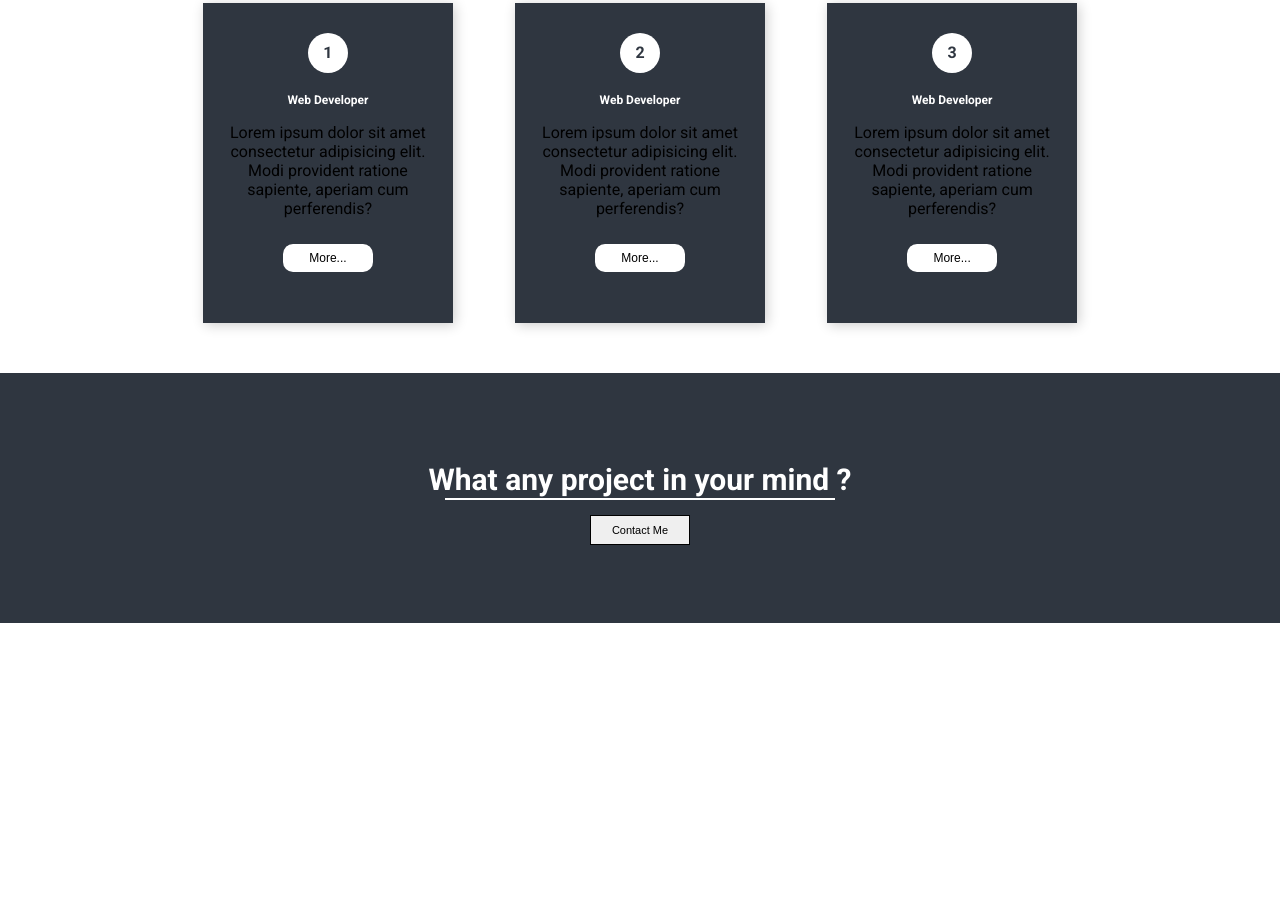
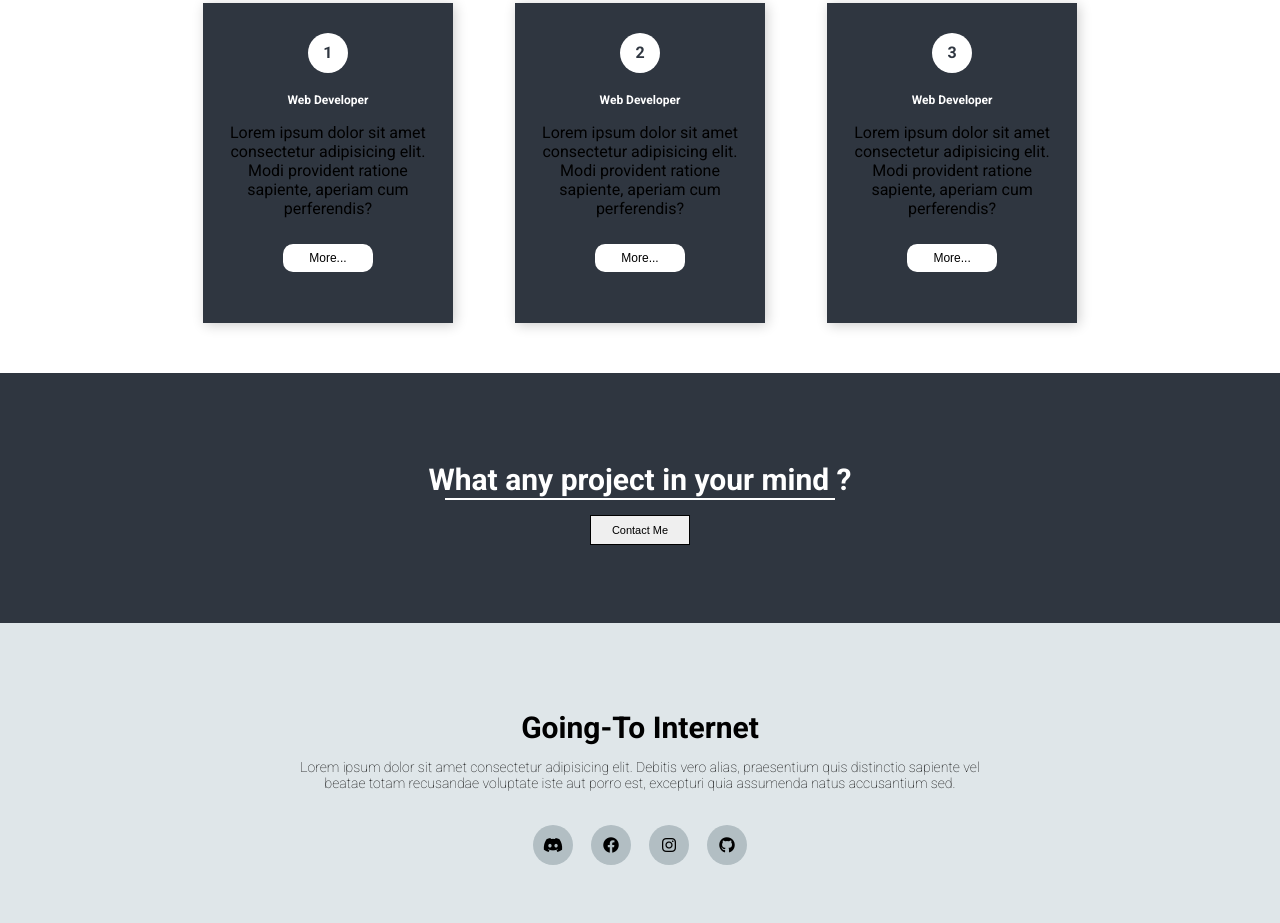
Before and after one commit to arrapiii/tugaswebportofolio, a plain HTML site: page index.html in a window 1280 px wide. Shown: the part 1025-1948 px from the top of the page. Before the commit the page ends 1648 px from the top, so only its background shows below. Drawn offline with Linux system fonts and the light colour scheme.

Commit message:
tambah footer

```diff
--- a/css/style.css
+++ b/css/style.css
@@ -264,3 +264,43 @@ body {
     font-size: 11px;
     border: 1px solid black;
 }
+
+.footer {
+    width: 100%;
+    height: 300px;
+    background-color: #dfe6e9;
+    display: flex;
+    flex-direction: column;
+    justify-content: center;
+    align-items: center;
+}
+
+.footer p:first-child {
+    font-size: 30px;
+    font-weight: bold;
+    margin-bottom: 0;
+}
+
+.footer p:nth-child(2) {
+    width: 700px;
+    text-align: center;
+    font-size: 14px;
+    font-weight: 100;
+}
+
+.list-icon {
+    display: flex;
+    width: 250px;
+    justify-content: space-evenly;
+}
+
+.list-icon div {
+    width: 40px;
+    height: 40px;
+    background-color: #b2bec3;
+    border-radius: 50%;
+    display: flex;
+    justify-content: center;
+    align-items: center;
+    margin-top: 20px;
+}
--- a/index.html
+++ b/index.html
@@ -15,6 +15,9 @@
     <!-- font lobster  -->
     <link rel="preconnect" href="https://fonts.googleapis.com">
     <link href="https://fonts.googleapis.com/css2?family=Lobster&family=Roboto+Mono&family=Roboto:wght@100&display=swap" rel="stylesheet">
+
+    <!--font awesome-->
+    <link rel="stylesheet" href="https://cdnjs.cloudflare.com/ajax/libs/font-awesome/6.2.0/css/all.min.css" integrity="sha512-xh6O/CkQoPOWDdYTDqeRdPCVd1SpvCA9XXcUnZS2FmJNp1coAFzvtCN9BmamE+4aHK8yyUHUSCcJHgXloTyT2A==" crossorigin="anonymous" referrerpolicy="no-referrer" />
 </head>
 <body>
     <div class="container">
@@ -91,5 +94,18 @@
         <div class="garis"></div>
         <button>Contact Me</button>
     </div>
+
+    <!-- footer -->
+    <div class="footer">
+        <p>Going-To Internet</p>
+        <p>Lorem ipsum dolor sit amet consectetur adipisicing elit. Debitis vero alias, praesentium quis distinctio sapiente vel beatae totam recusandae voluptate iste aut porro est, excepturi quia assumenda natus accusantium sed.</p>
+
+        <div class="list-icon">
+            <div><i class="fa-brands fa-discord"></i></div>
+            <div><i class="fa-brands fa-facebook"></i></div>
+            <div><i class="fa-brands fa-instagram"></i></div>
+            <div><i class="fa-brands fa-github"></i></div>
+        </div>
+    </div>
 </body>
 </html>
```
Lines whose indentation alone changed are shown as unchanged.
